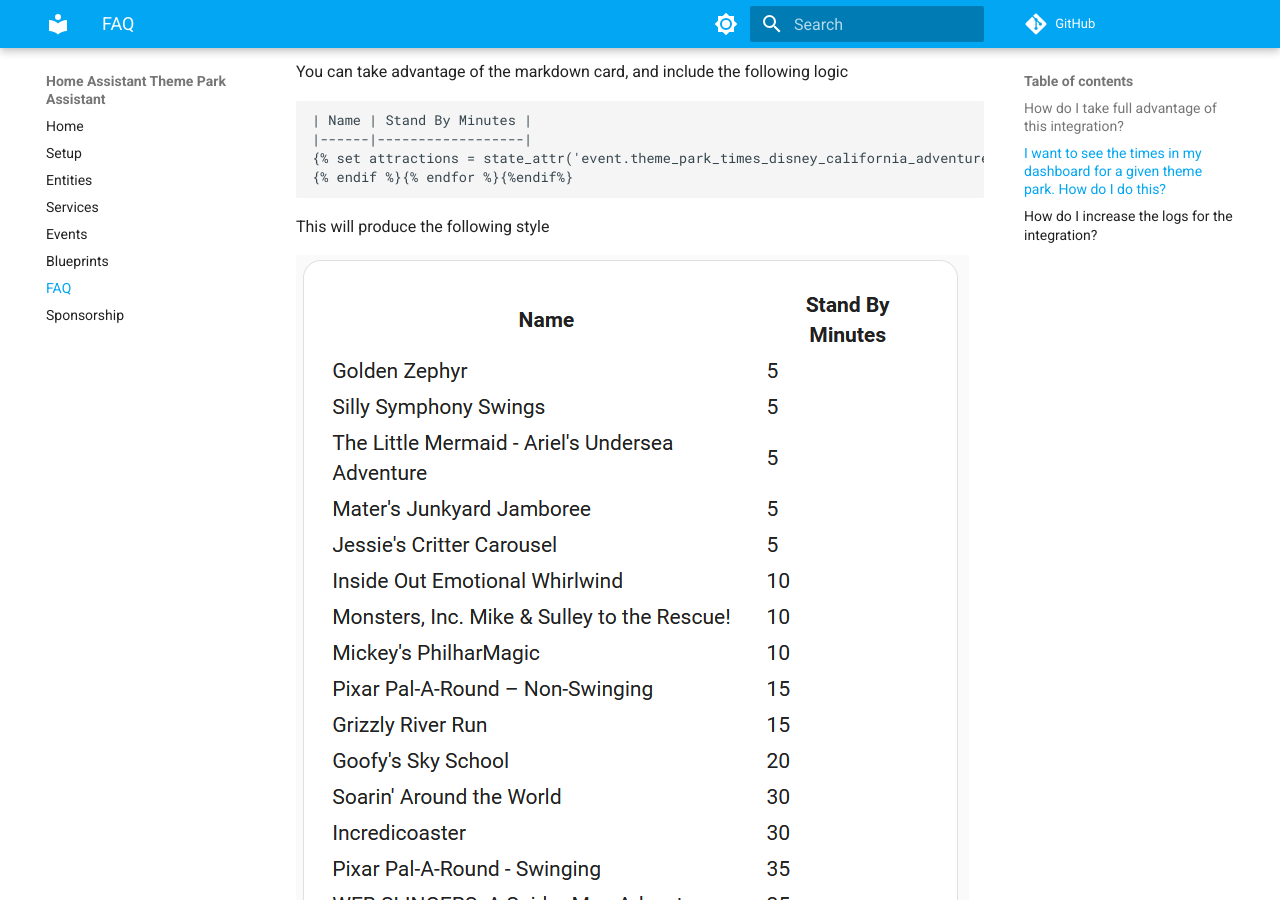
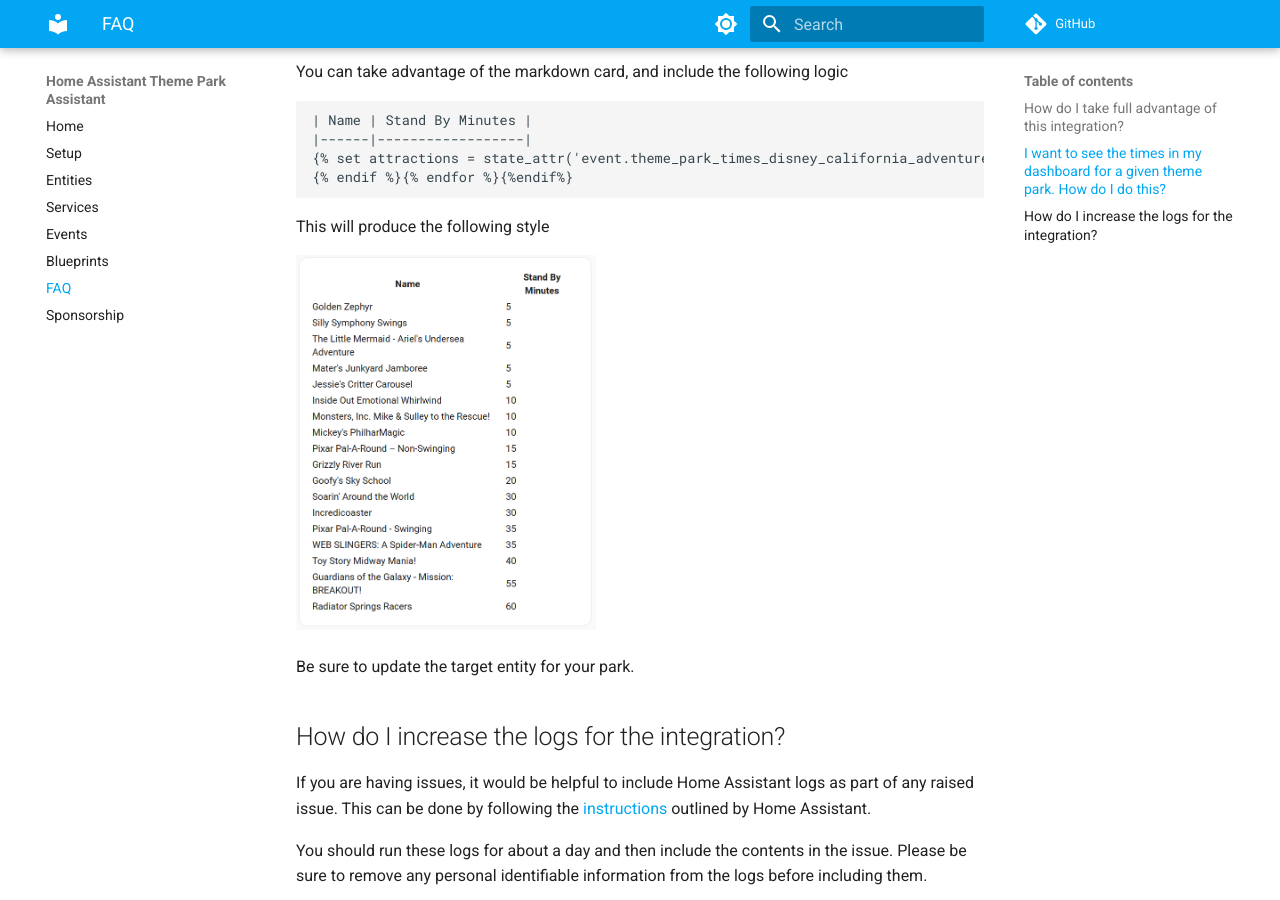
Before and after one commit to BottlecapDave/HomeAssistant-ThemeParkAssistant, an MkDocs documentation site: the page built from _docs/faq.md, in a window 1280 px wide and 900 px high, scrolled down 568 px. Built offline with MkDocs 1.6.1 and Material for MkDocs 9.7.7, drawn with Linux system fonts in a browser that asks for light colours; comment, search, counter and statistics services are not loaded.

Commit message:
docs: Updated example images

````diff
--- a/_docs/blueprints.md
+++ b/_docs/blueprints.md
@@ -28,3 +28,5 @@
             - action: '{{ action_ignore }}'
               title: Ignore
 ```
+
+![Notification Example](./assets/alert_example.png){width=300px}
--- a/_docs/faq.md
+++ b/_docs/faq.md
@@ -22,7 +22,7 @@
 
 This will produce the following style
 
-![Theme Park Times Markdown example](./assets/theme_park_times_markdown.png)
+![Theme Park Times Markdown example](./assets/theme_park_times_markdown.png){width=300px}
 
 Be sure to update the target entity for your park.
 
````
Also changed, not shown: _docs/assets/alert_example.png (added).
